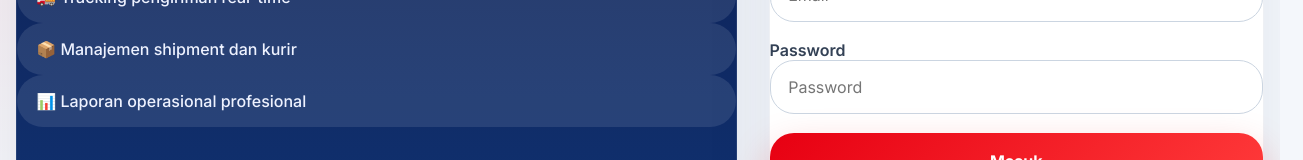
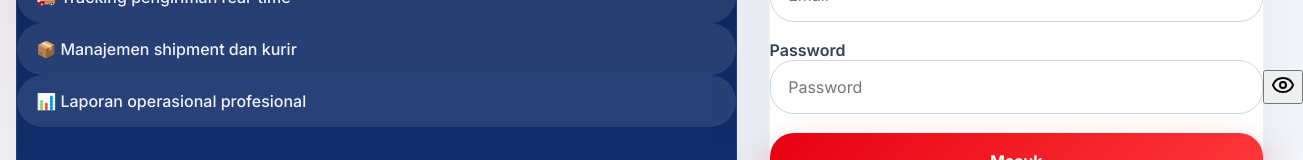
Before and after one commit to QikakimJ/frontend, a Next.js app: page / in a window 1280 px wide. Shown: the part 194-354 px from the top of the page, 1303 px wide, since content can reach past the window. Built offline with nearby package versions, Linux system fonts and the light colour scheme.

Commit message:
feat: Add password visibility toggle with eye icon for all login/register forms

```diff
--- a/app/page.tsx
+++ b/app/page.tsx
@@ -4,6 +4,7 @@ import axios from "axios";
 import { useState } from "react";
 import { useRouter } from "next/navigation";
 import api from "../lib/api";
+import { PasswordInput } from "../components/ui/PasswordInput";
 
 const roles = [
   { value: "User", label: "User" },
@@ -161,12 +162,10 @@ export default function Home() {
 
               <div className="space-y-2">
                 <label className="block text-sm font-medium text-slate-700">Password</label>
-                <input
-                  type="password"
-                  placeholder="Password"
-                  className="input-field"
+                <PasswordInput
                   value={password}
                   onChange={(e) => setPassword(e.target.value)}
+                  placeholder="Password"
                 />
               </div>
 
--- /dev/null
+++ b/components/ui/PasswordInput.tsx
@@ -0,0 +1,44 @@
+"use client";
+
+import { useState } from "react";
+import { Eye, EyeOff } from "lucide-react";
+
+interface PasswordInputProps {
+  value: string;
+  onChange: (e: React.ChangeEvent<HTMLInputElement>) => void;
+  placeholder?: string;
+  className?: string;
+}
+
+export function PasswordInput({
+  value,
+  onChange,
+  placeholder = "Password",
+  className = "input-field",
+}: PasswordInputProps) {
+  const [showPassword, setShowPassword] = useState(false);
+
+  return (
+    <div className="relative">
+      <input
+        type={showPassword ? "text" : "password"}
+        placeholder={placeholder}
+        className={className}
+        value={value}
+        onChange={onChange}
+      />
+      <button
+        type="button"
+        onClick={() => setShowPassword(!showPassword)}
+        className="absolute right-3 top-1/2 -translate-y-1/2 text-slate-500 hover:text-slate-700 transition-colors"
+        aria-label={showPassword ? "Sembunyikan password" : "Tampilkan password"}
+      >
+        {showPassword ? (
+          <EyeOff className="w-5 h-5" />
+        ) : (
+          <Eye className="w-5 h-5" />
+        )}
+      </button>
+    </div>
+  );
+}
```
